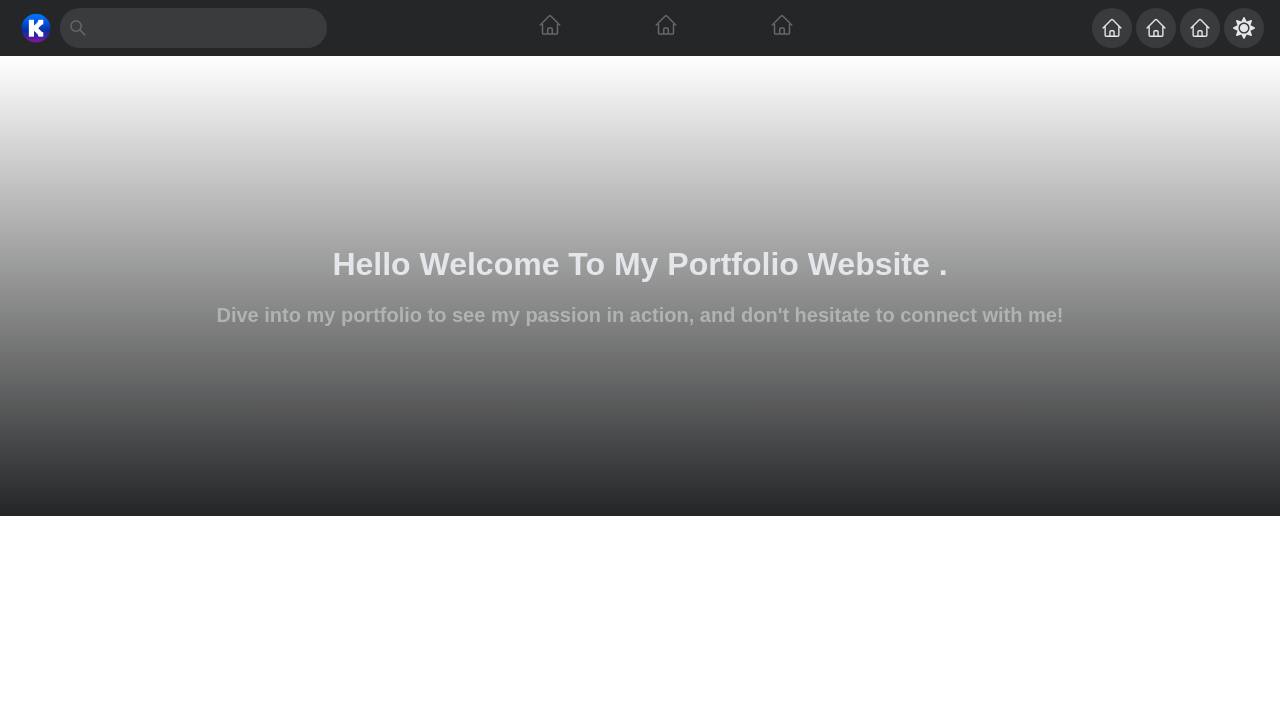
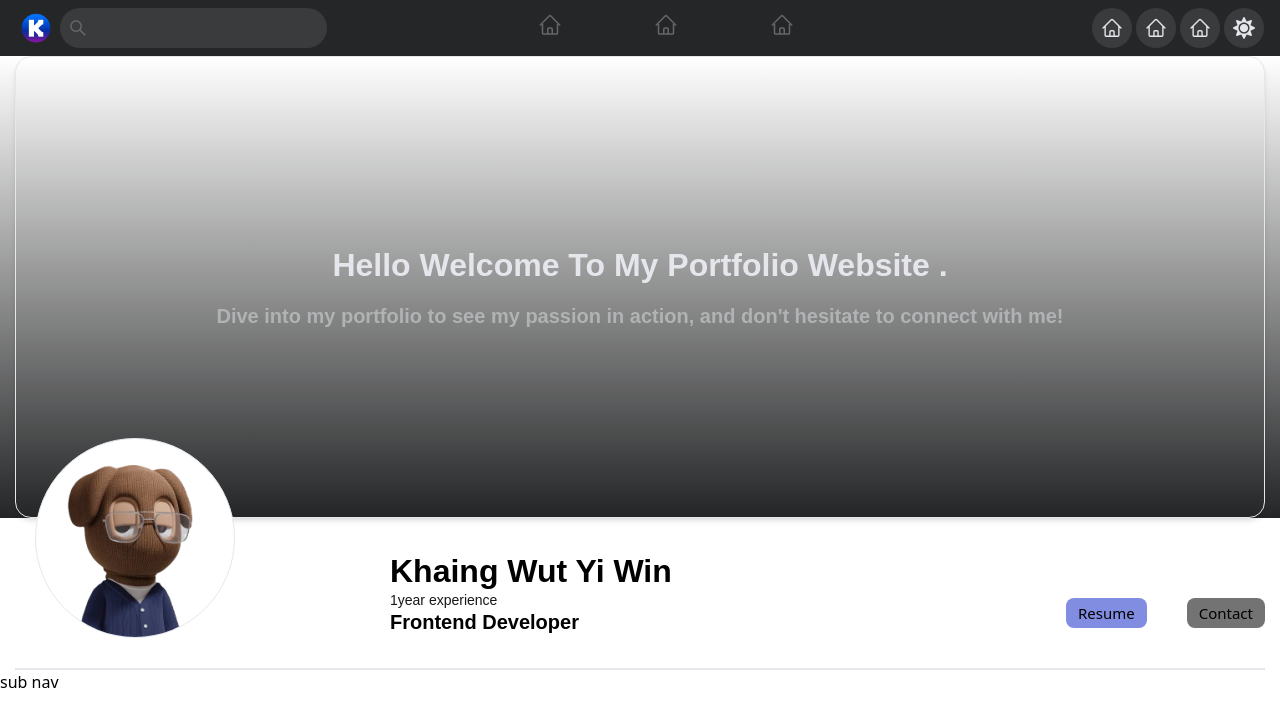
Before and after one commit to hoshikwyw/Khaing_portfolio, a React (Vite) app: page / in a window 1280 px wide. Shown: the top 726 px of the page. Built offline with nearby package versions, Linux system fonts and the light colour scheme.

Commit message:
InfoSection Raw

```diff
--- a/package.json
+++ b/package.json
@@ -14,7 +14,7 @@
     "react-dom": "^18.2.0",
     "react-icons": "^5.0.1",
     "react-query": "^3.39.3",
-    "react-router-dom": "^6.22.3"
+    "react-router-dom": "^6.23.0"
   },
   "devDependencies": {
     "@types/react": "^18.2.66",
--- /dev/null
+++ b/src/common/Button.jsx
@@ -0,0 +1,16 @@
+import React from 'react'
+
+const Button = (props) => {
+    const colorClasses = {
+        blue: 'bg-[#808de0]',
+        grey: 'bg-[#737374]'
+    }
+    const bgColorClasses = colorClasses[props.bgColor]
+    return (
+        <div className={` mainBtn ${bgColorClasses} py-1 px-3 rounded-lg`}>
+            <h1 className=' btnText'>{props.text}</h1>
+        </div>
+    )
+}
+
+export default Button
--- a/src/components/mainPageComponents/HeroSection.jsx
+++ b/src/components/mainPageComponents/HeroSection.jsx
@@ -5,9 +5,10 @@ const HeroSection = () => {
   return (
     <div className=' w-full bg-gradient-to-t from-white to-[#242526] dark:from-[#242526] dark:to-transparent'>
       <div className=' flex justify-center'>
-        <div className=" lg:w-[1250px] md:w-full sm:w-full h-full bg-gradient-to-t from-white to-[#242526] dark:from-[#242526] dark:to-white">
+        <div className=" lg:w-[1250px] md:w-full sm:w-full h-full bg-gradient-to-t from-white to-[#242526] dark:from-[#242526] dark:to-white border shadow-md rounded-2xl">
           <CoverBg />
         </div>
+
       </div>
     </div>
   )
--- /dev/null
+++ b/src/components/mainPageComponents/IntroSection.jsx
@@ -0,0 +1,23 @@
+import React from 'react'
+import Button from '../../common/Button'
+
+const IntroSection = () => {
+    return (
+        <div className='  lg:w-[1250px] md:w-full sm:w-full h-full flex gap-14 justify-between border-b-2'>
+            <div className="img w-[20%] h-[150px] relative">
+                <img src="/pfp.png" alt="" className=' w-[200px] h-[200px] rounded-full absolute -top-20 left-5 border bg-white' />
+            </div>
+            <div className="text w-[40%] flex flex-col justify-center">
+                <h1 className=' mainText'>Khaing Wut Yi Win</h1>
+                <h1 className=' smallText'>1year experience</h1>
+                <h1 className=' subTitle'>Frontend Developer</h1>
+            </div>
+            <div className=' buttons w-[20%] flex items-end pb-10 gap-10 justify-end'>
+                <Button text="Resume" bgColor="blue" />
+                <Button text="Contact" bgColor="grey" />
+            </div>
+        </div>
+    )
+}
+
+export default IntroSection
--- /dev/null
+++ b/src/components/mainPageComponents/SubNavbar.jsx
@@ -0,0 +1,11 @@
+import React from 'react'
+
+const SubNavbar = () => {
+  return (
+    <div>
+      sub nav
+    </div>
+  )
+}
+
+export default SubNavbar
--- a/src/index.css
+++ b/src/index.css
@@ -38,6 +38,17 @@
     font-family: Arial, Helvetica, sans-serif;
     word-wrap: break-word;
   }
+  .smallText {
+    font-size: 14px;
+    color: #181717;
+    line-height: 20px;
+    font-family: Arial, Helvetica, sans-serif;
+    word-wrap: break-word;
+  }
+  .btnText {
+    font-size: 15px;
+    font-weight: 600px;
+  }
   .mainBtn {
     position: relative;
     display: inline-block;
--- a/src/pages/Main.jsx
+++ b/src/pages/Main.jsx
@@ -1,10 +1,20 @@
 import React from 'react'
 import HeroSection from '../components/mainPageComponents/HeroSection'
+import IntroSection from '../components/mainPageComponents/IntroSection'
+import SubNavbar from '../components/mainPageComponents/SubNavbar'
 
 const Main = () => {
   return (
     <div className=''>
-      <HeroSection />
+      <div>
+        <HeroSection />
+      </div>
+      <div className=" flex justify-center items-center">
+        <IntroSection />
+      </div>
+      <div>
+        <SubNavbar />
+      </div>
     </div>
   )
 }
```
Also changed, not shown: public/pfp.png (added), 1 other file (tests, documents, lock files or other folders).
